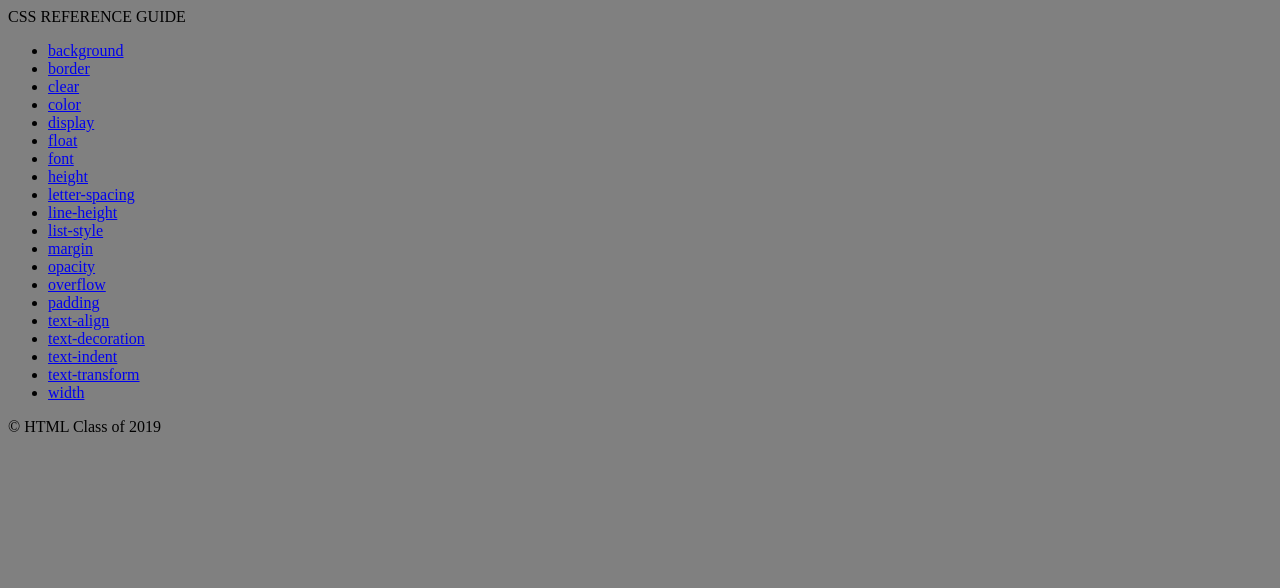
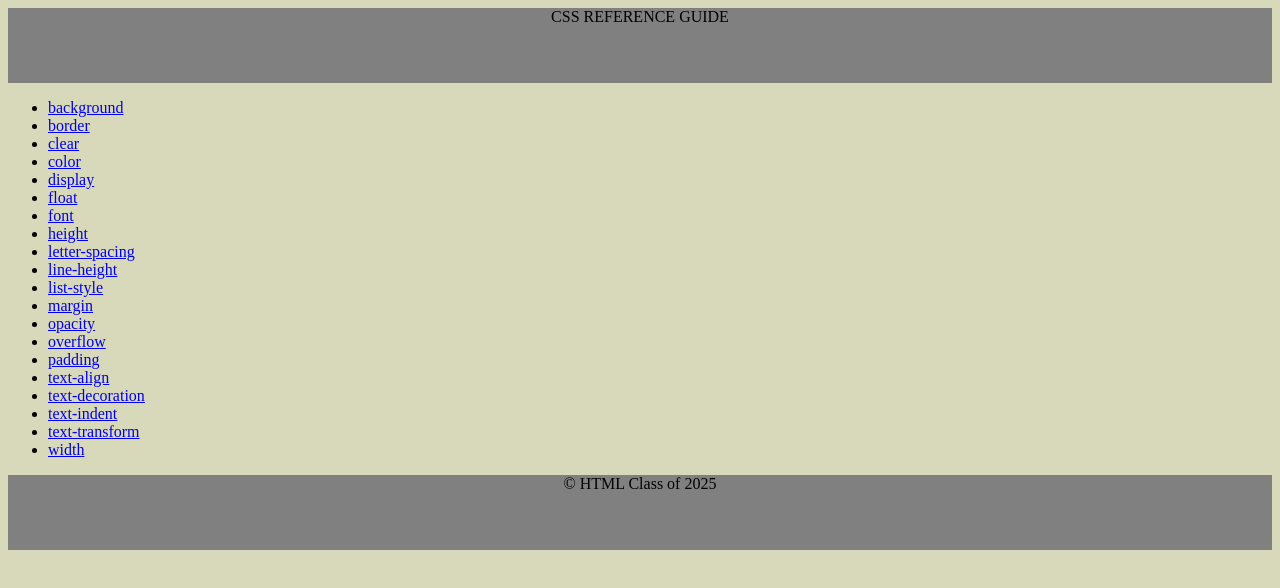
Before and after one commit to SariStormdance/Refer_CSS, a plain HTML site: page Assign3/Assign3/index.html in a window 1280 px wide. Drawn offline with Linux system fonts and the light colour scheme.

Commit message:
Saving for now.

```diff
--- a/Assign3/Assign3/default.css
+++ b/Assign3/Assign3/default.css
@@ -1,8 +1,16 @@
 body {
-    background-color: gray;
+    background-color: rgb(216, 216, 187);
 }
 
 #page {
     width:650px;
     padding: 30px;
     margin: auto;
+}
+
+#header, #footer{
+    height: 75px;
+    background-color: gray;
+    text-align: center;
+
+}
--- a/Assign3/Assign3/index.html
+++ b/Assign3/Assign3/index.html
@@ -1,6 +1,7 @@
 <!doctype html>
 
 <html lang=en>
+	<!-- Referencing CSS sheet along with other peripheral content. -->
 <head>
 	<meta charset=utf-8>
 	<title></title>
@@ -9,6 +10,8 @@
 <body>
 
 <div id=header>CSS REFERENCE GUIDE</div>
+
+	<!-- Creating main list -->
 
 <div id=navigation>
 
@@ -36,14 +39,13 @@
 </ul>
 
 </div>
-
+	<!-- Place holder on this page where other pages will contain content. -->
 <div id=content>
 
+</div>
 
-</div> <!-- for id=content -->
-
-
-<div id=footer>&copy; HTML Class of 2019</div>
+	<!-- Document footer -->
+<div id=footer>&copy; HTML Class of 2025</div>
 
 </body>
 
```
